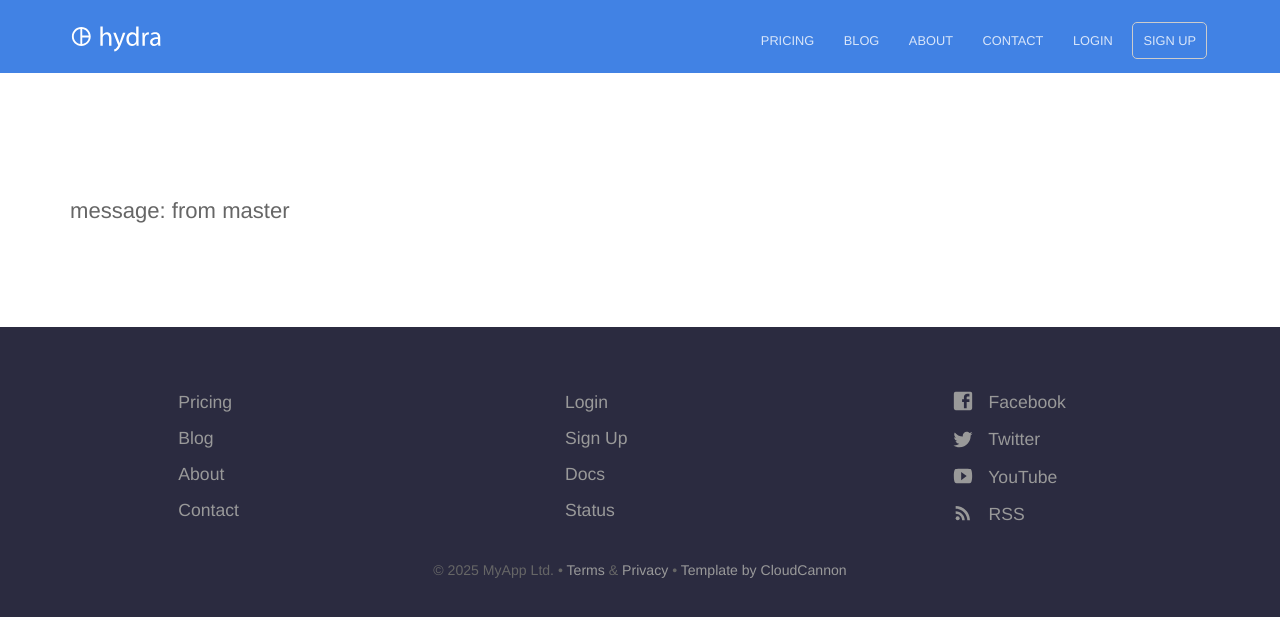
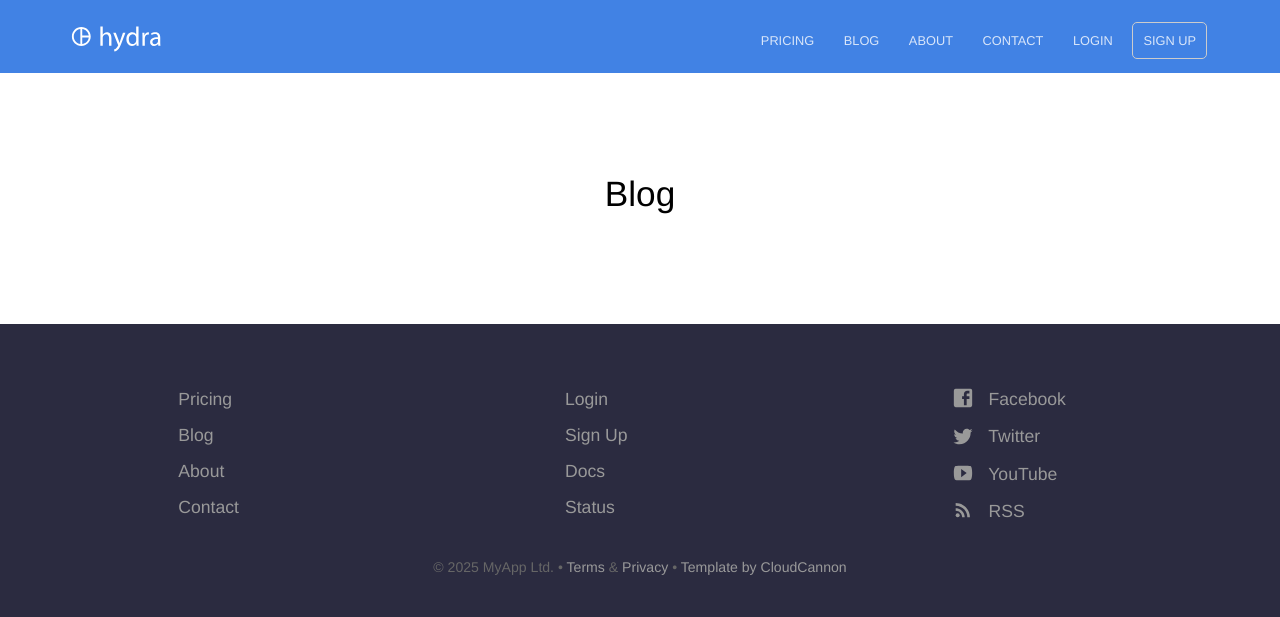
Before and after one commit to rycoll/Git-Sync-Test, a Jekyll site: the page built from bloog.md, in a window 1280 px wide. Shown: the top 617 px of the page. Built offline with Jekyll 4.4.1, drawn with Linux system fonts in a browser that asks for light colours; our own code applies the rules of GitHub Pages for plain Markdown files.

Commit message:
Updated 2 files via CloudCannon.

```diff
--- a/bloog.md
+++ b/bloog.md
@@ -1 +1,3 @@
-message: from master
+---
+title: Blog
+---
```
Also changed, not shown: u1f633_u1f975.png (added).
